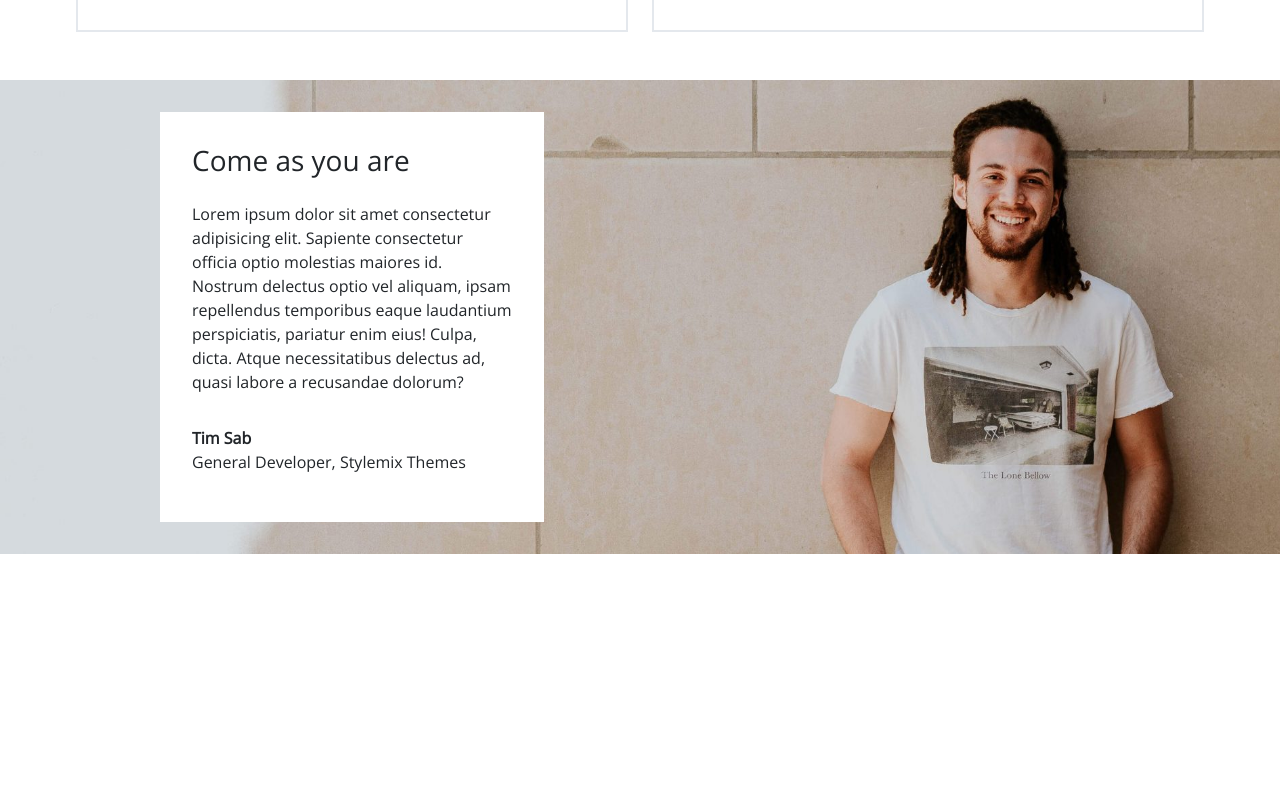
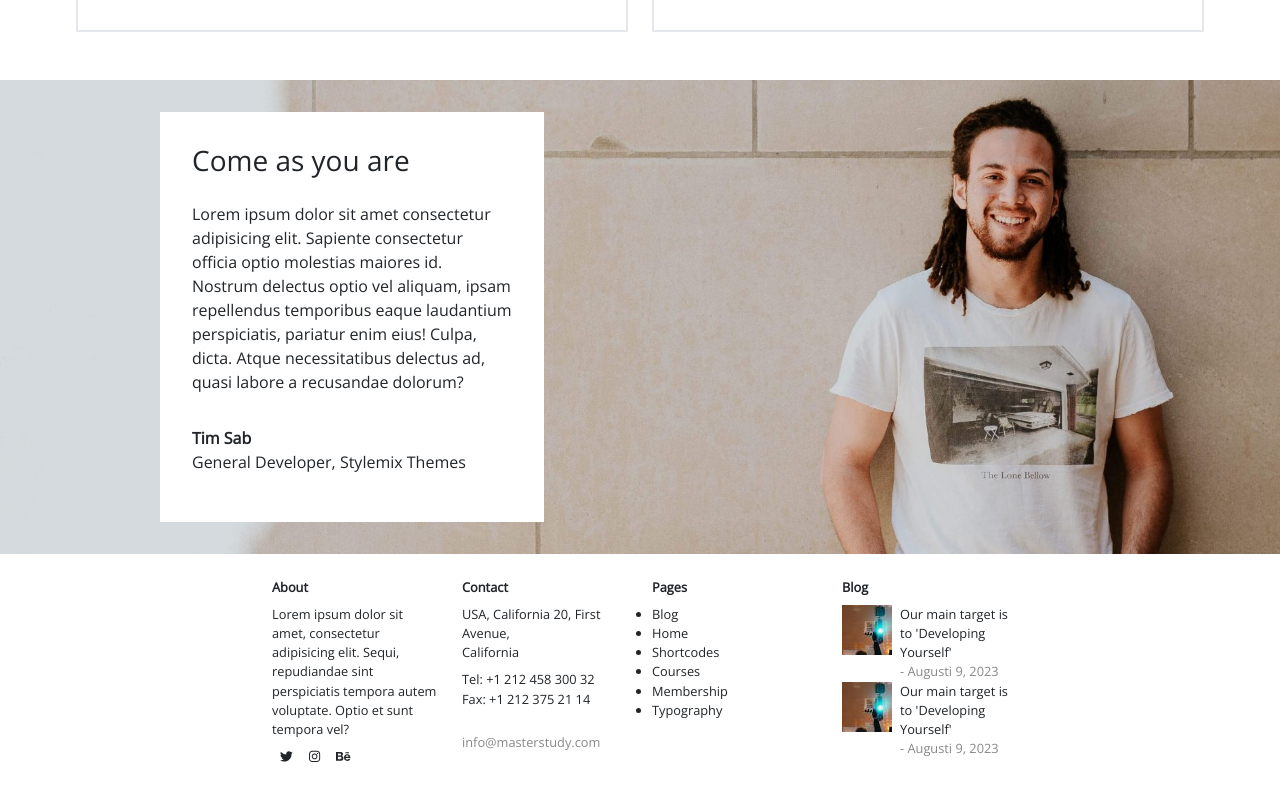
Before and after one commit to Nicowski25/proj-html-vuejs, a Vue app: page / in a window 1280 px wide. Shown: the part 4117-4917 px from the top of the page. Before the commit the page ends 4671 px from the top, so only its background shows below. Built offline with nearby package versions, Linux system fonts and the light colour scheme.

Commit message:
site footer

```diff
--- a/src/App.vue
+++ b/src/App.vue
@@ -1,11 +1,13 @@
 <script>
 import AppHeader from './components/AppHeader.vue';
 import AppMain from './components/AppMain.vue';
+import AppFooter from './components/AppFooter.vue';
 
 export default {
   components: {
     AppHeader,
     AppMain,
+    AppFooter,
   }
 }
 </script>
@@ -14,6 +16,7 @@ export default {
 
   <AppHeader/>
   <AppMain/>
+  <AppFooter/>
 
 </template>
 
--- a/src/assets/scss/partials/_header.scss
+++ /dev/null
@@ -1 +0,0 @@
-@use './variables' as *;
--- a/src/assets/scss/style.scss
+++ b/src/assets/scss/style.scss
@@ -1,5 +1,4 @@
 @use '/node_modules/bootstrap/scss/bootstrap.scss';
 
 @use './partials/commons';
-@use './partials/header';
 @use './partials/variables';
--- /dev/null
+++ b/src/components/AppFooter.vue
@@ -0,0 +1,97 @@
+<script>
+export default {
+    name: 'AppFooter'
+}
+</script>
+
+<template>
+    <div class="container">
+        <div class="row py-4 justify-content-center">
+            <!-- about col -->
+            <div class="col-2">
+                <strong>About</strong>
+                <p class="py-2">Lorem ipsum dolor sit amet, consectetur adipisicing elit. Sequi, repudiandae sint perspiciatis tempora
+                    autem voluptate. Optio et sunt tempora vel?</p>
+                <ul class="ls-none d-flex">
+                    <li><font-awesome-icon icon="fa-brands fa-twitter" class="px-2"/></li>
+                    <li><font-awesome-icon icon="fa-brands fa-instagram" class="px-2 "/></li>
+                    <li><font-awesome-icon icon="fa-brands fa-behance" class="px-2"/></li>
+                </ul>
+            </div>
+            <!-- contact col -->
+            <div class="col-2">
+                <strong>Contact</strong>
+                <p class="pt-2">USA, California 20, First Avenue, <br> California</p>
+                <ul class="ls-none py-2">
+                    <li>Tel: +1 212 458 300 32</li>
+                    <li>Fax: +1 212 375 21 14</li>
+                </ul>
+                <p class="email">info@masterstudy.com</p>
+            </div>
+            <!-- pages -->
+            <div class="col-2">
+                <strong>Pages</strong>
+                <ul class="pt-2">
+                    <li>Blog</li>
+                    <li>Home</li>
+                    <li>Shortcodes</li>
+                    <li>Courses</li>
+                    <li>Membership</li>
+                    <li>Typography</li>
+                </ul>
+            </div>
+            <!-- blog -->
+            <div class="col-2">
+                <strong>Blog</strong>
+                <div class="article pt-2">
+                    <img src="../assets/img/photo-1517520287167-4bbf64a00d66-50x50.jpeg" alt="">
+                    <div class="article-description">
+                        <p>Our main target is to 'Developing Yourself'</p>
+                        <p class="date">- Augusti 9, 2023</p>
+                    </div>
+                </div>
+                <div class="article">
+                    <img src="../assets/img/photo-1517520287167-4bbf64a00d66-50x50.jpeg" alt="">
+                    <div class="article-description">
+                        <p>Our main target is to 'Developing Yourself'</p>
+                        <p class="date p-0">- Augusti 9, 2023</p>
+                    </div>
+                </div>
+            </div>
+        </div>
+    </div>
+</template>
+
+
+<style lang="scss" scoped>
+@use '../assets/scss/partials/variables.scss' as *;
+.container {
+    font-size: 0.8rem;
+}
+.ls-none {
+    list-style: none;
+}
+
+.email {
+    color: $dark-grey;
+}
+
+p {
+    padding: 0;
+    margin: 0;
+}
+
+ul {
+    padding: 0;
+}
+.article {
+    display: flex;
+    img {
+        height: 60%;
+        padding-right: 0.5rem;
+    }
+    .date {
+        color: $dark-grey;
+    }
+}
+</style>
```
